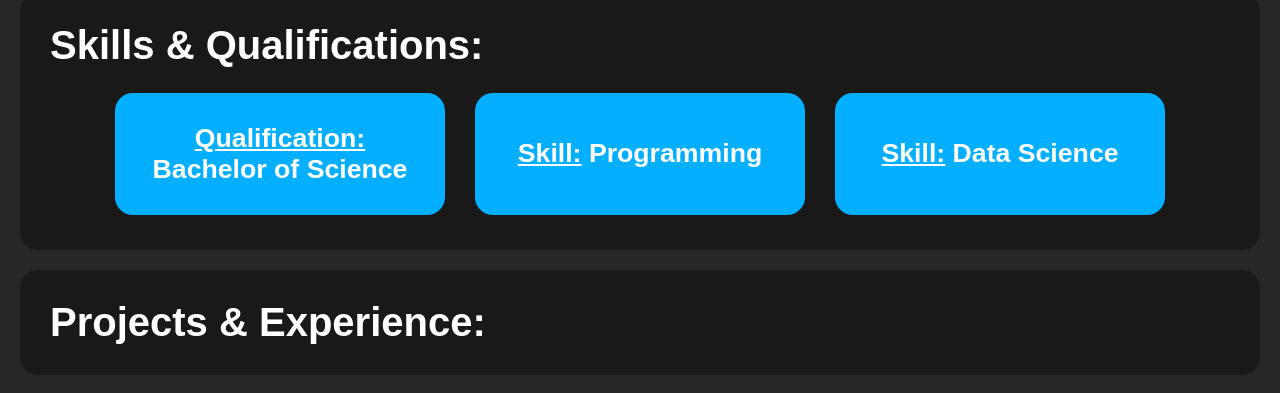
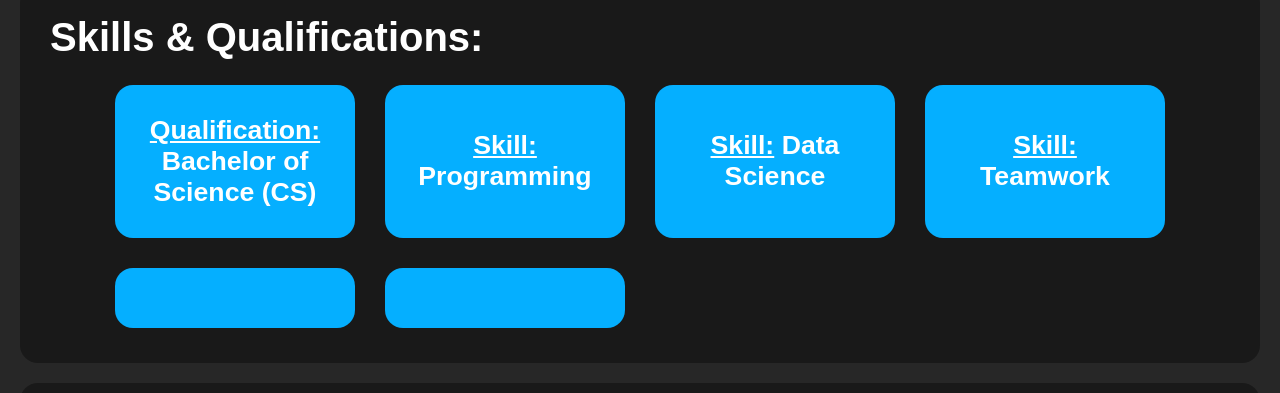
Before and after one commit to ChrispyJohnson1/ChrispyWebsite, a React (Create React App) app in the folder chrispy-website/: page / in a window 1280 px wide. Shown: the part 2794-3187 px from the top of the page. Built offline with nearby package versions, Linux system fonts and the light colour scheme.

Commit message:
Skills and Qualifications
Added some skills and qualifications to the SQ section

```diff
--- a/chrispy-website/src/App.css
+++ b/chrispy-website/src/App.css
@@ -16,11 +16,10 @@
 /* Styling for the site header */
 #site-header {
   display: grid;
-  grid-template-rows: minmax(94vh, max-content) minmax(min-content, 6vh);
+  grid-template-rows: minmax(90vh, max-content) minmax(min-content, 10vh);
   align-items: center;
   justify-content: center;
   background-color: #05afff;  /* TODO: PLACEHOLDER */
-  height: minmax(min-content, 100vh);
 }
 
 #scroll-indicator {
@@ -279,21 +278,12 @@
   font-weight: 600;
 }
 
-/* #skills-qualifs-grid {
-  width: 75%;
-  margin-left: auto;
-  margin-right: auto;
-  display: grid;
-  grid-template-columns: 33% 33% 33%;
-  grid-template-rows: min-content min-content min-content;
-  justify-content: center;
-  align-content: center;
-} */
-
 #skills-qualifs-grid {
   max-width: 90%;
   display: grid;
   grid-template-columns: repeat(auto-fit, minmax(min(100%, max(10rem, 100%/4)), 1fr));
+  grid-auto-flow: row dense;
+  gap: auto;
   margin-left: auto;
   margin-right: auto;
 }
@@ -306,8 +296,7 @@
   border-radius: 18px;
   background-color: #05afff;
   contain: layout;
-  /* overflow: hidden; */
-  /* position: relative; */
+  width: auto;
 }
 
 .skills-qualifs-card h1 {
@@ -338,6 +327,7 @@
 
 .skills-qualifs-card:not(.featured):hover {
   transform: scale(1.033);
+  cursor: pointer;
 }
 
 .skills-qualifs-card.featured {
@@ -355,8 +345,10 @@
 
 .skills-qualifs-card.featured button {
   display: block;
+  cursor: pointer;
 }
 
+/* When featured, the content is revealed */
 .skills-qualifs-card.featured .SQContent {
   display: block;
 }
@@ -369,7 +361,15 @@
 .SQContent {
   display: none;
   font-size: 18pt;
-  margin: auto 2em;
+  margin: auto 2em
+}
+
+#programming-languages {
+  margin-top: 15px;
+}
+
+#programming-languages ul {
+  margin: 0px;
 }
 
 /* RESPONSIVE STYLING USING @media BREAKPOINTS: */
--- a/chrispy-website/src/App.js
+++ b/chrispy-website/src/App.js
@@ -165,7 +165,7 @@ function App() {
 
                 <div className = 'skills-qualifs-card'>
                   <div>
-                    <h1><u>Qualification:</u> Bachelor of Science</h1>
+                    <h1><u>Qualification:</u> Bachelor of Science (CS)</h1>
                     <div className = 'SQContent'>
                       <p>I achieved my Bachelor of Science (Honors) in Computer Science from Ontario Tech University. It gave me a much greater understanding of how to work with many aspects of technology, from programming languages to network architectures. It also gave me a lot of experience working on a team, and taught me how to properly manage my time. Most importantly, it taught me how to learn.</p>
                     </div>
@@ -177,16 +177,22 @@ function App() {
                   <div>
                     <h1><u>Skill:</u> Programming</h1>
                     <div className = 'SQContent'>
-                      <p>I have experience in many different programming languages, such as: </p>
+                      I have experience in many different programming languages, such as:
+                      <div id = "programming-languages">
                         <ul>
                           <li>C/C++</li>
                           <li>Python</li>
                           <li>Java</li>
                           <li>Kotlin</li>
+                        </ul>
+                        <ul>
                           <li>HTML + CSS + JavaScript</li>
                           <li>R</li>
                           <li>SQL</li>
                         </ul>
+                      </div>
+
+                      <p>Experience with these langauges, as well as foundational programming constructs, allows me to work on many different projects and codebases.</p>
                     </div>
                     <button className = 'SQCloseButton'>✕</button>
                   </div>
@@ -196,7 +202,39 @@ function App() {
                   <div>
                     <h1><u>Skill:</u> Data Science</h1>
                     <div className = 'SQContent'>
-                      <p>Hello, how are you?</p>
+                      <p>My knowledge of data science techniques and algorithms allows me to efficiently gather and analyze data, in order to gain a better understanding of patterns and trends.</p>
+
+                      <p>I also have experience in data visualization, specifically with R. I can create insightful, ethical, and visually appealing graphics that can be used for data analysis.</p>
+                    </div>
+                    <button className = 'SQCloseButton'>✕</button>
+                  </div>
+                </div>
+
+                <div className = 'skills-qualifs-card'>
+                  <div>
+                    <h1><u>Skill:</u> Teamwork</h1>
+                    <div className = 'SQContent'>
+                      <p>I have experience working with and leading teams in various projects. In university, I was often the one to take the leadership role, and coordinate teams to meet deadlines and work together in a productive way.</p>
+                    </div>
+                    <button className = 'SQCloseButton'>✕</button>
+                  </div>
+                </div>
+
+                <div className = 'skills-qualifs-card'>
+                  <div>
+                    <h1><u></u></h1>
+                    <div className = 'SQContent'>
+
+                    </div>
+                    <button className = 'SQCloseButton'>✕</button>
+                  </div>
+                </div>
+
+                <div className = 'skills-qualifs-card'>
+                  <div>
+                    <h1><u></u></h1>
+                    <div className = 'SQContent'>
+
                     </div>
                     <button className = 'SQCloseButton'>✕</button>
                   </div>
```
Lines whose indentation alone changed are shown as unchanged.
